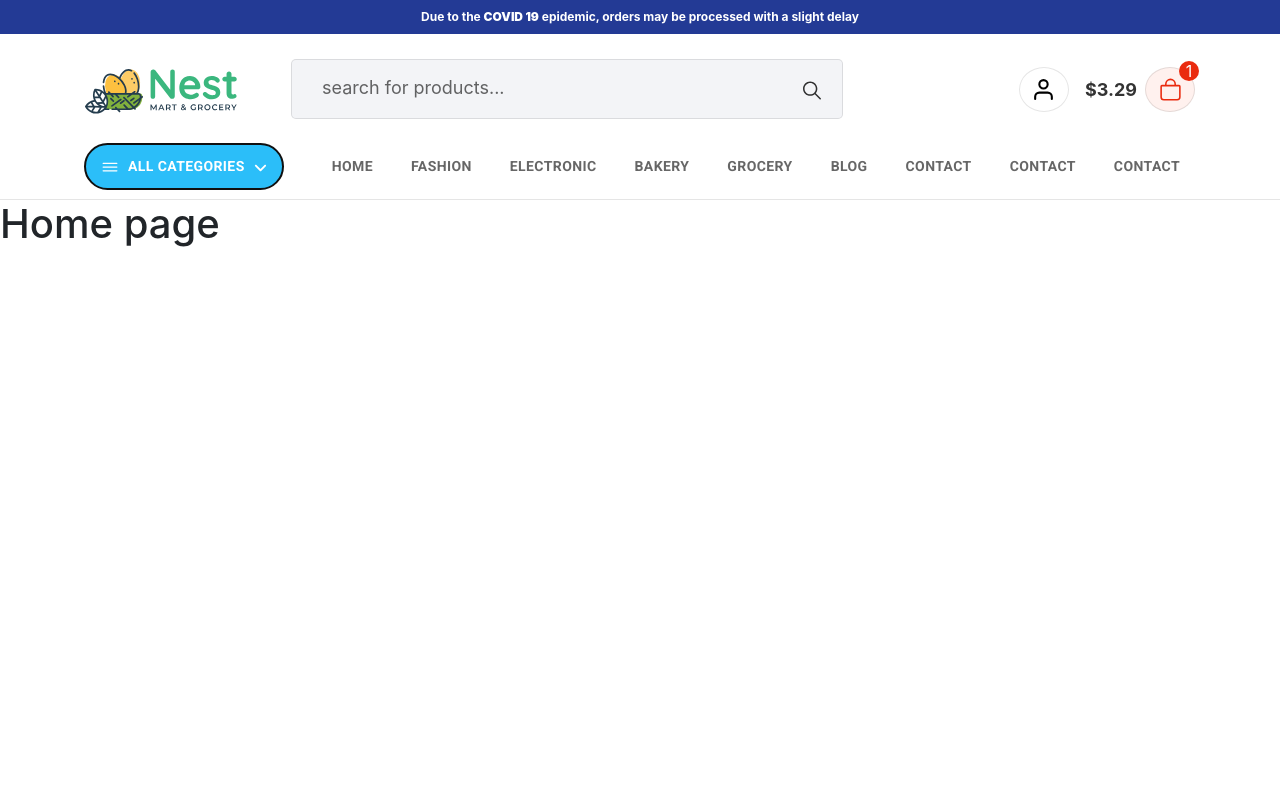
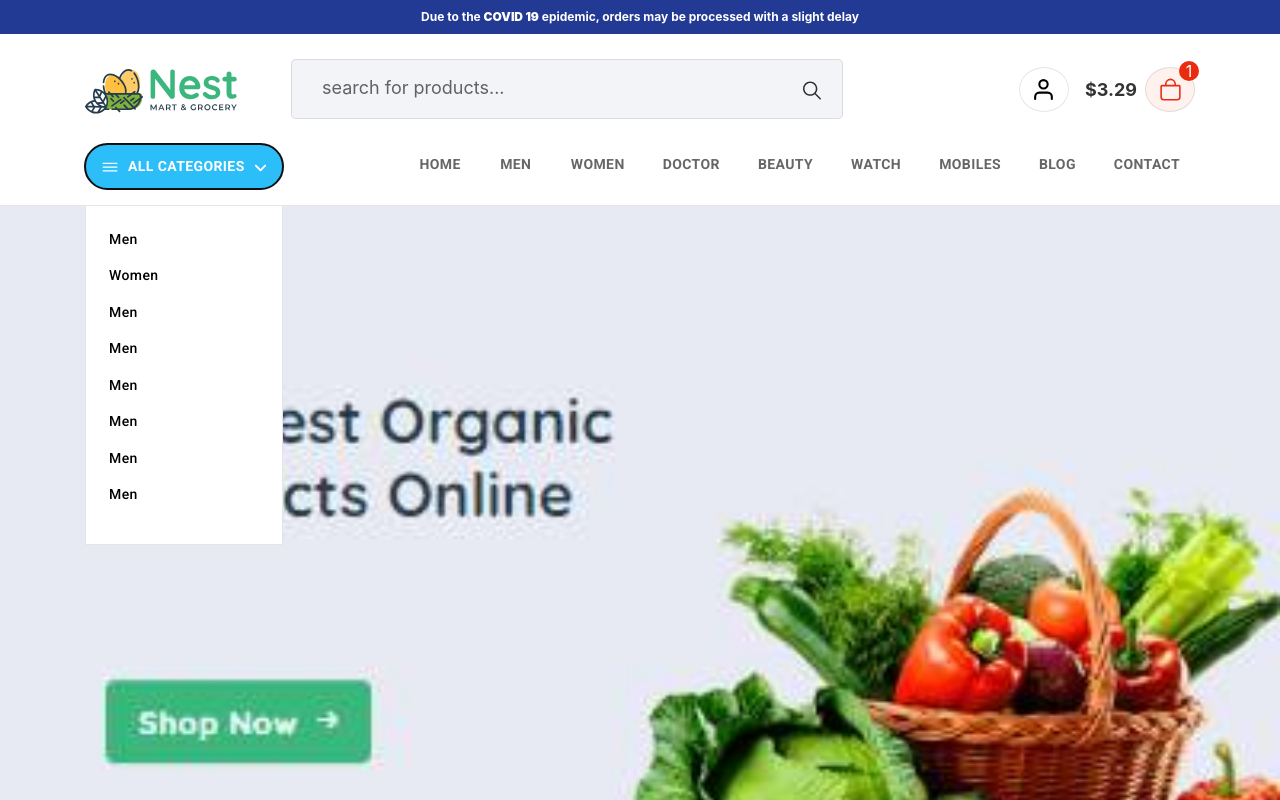
Before and after one commit to mdgausulislam/full-stack-ecommerce-project-client, a React (Create React App) app: page / in a window 1280 px wide. Both pictures are taken after a click on the button "ALL CATEGORIES". Shown: the top 800 px of the page. Built offline with nearby package versions, Linux system fonts and the light colour scheme; no server answers; a web font is replaced by a local one.

Commit message:
banner section update

```diff
--- a/package.json
+++ b/package.json
@@ -17,6 +17,7 @@
     "react-icons": "^5.2.1",
     "react-router-dom": "^6.23.1",
     "react-scripts": "5.0.1",
+    "react-slick": "^0.30.2",
     "styled-components": "^6.1.11",
     "web-vitals": "^2.1.4"
   },
--- a/public/index.html
+++ b/public/index.html
@@ -8,6 +8,8 @@
   <meta name="theme-color" content="#000000" />
   <meta name="description" content="Web site created using create-react-app" />
   <!-- <link rel="apple-touch-icon" href="" /> -->
+  <link href="https://stackpath.bootstrapcdn.com/font-awesome/4.7.0/css/font-awesome.min.css" rel="stylesheet"
+    type="text/css" />
   <!--
       manifest.json provides metadata used when your web app is installed on a
       user's mobile device or desktop. See https://developers.google.com/web/fundamentals/web-app-manifest/
--- a/src/App.css
+++ b/src/App.css
@@ -1,4 +1,6 @@
 @import url('https://fonts.googleapis.com/css2?family=Italiana&family=Lato:wght@100;300;400;700;900&family=Roboto:wght@100;300;400;500;700;900&display=swap');
+@import url('https://cdnjs.cloudflare.com/ajax/libs/slick-carousel/1.8.1/slick.min.css');
+@import url('https://cdnjs.cloudflare.com/ajax/libs/slick-carousel/1.8.1/slick-theme.min.css');
 
 * {
   margin: 0px;
@@ -48,7 +50,6 @@ body {
 
 .headerWrapper {
   border-bottom: 1px solid rgba(0, 0, 0, 0.1);
-  padding-bottom: 10px;
 }
 
 .headerWrapper .top-strip {
@@ -251,6 +252,48 @@ nav .navPart2 {
   flex: 0 0 80%;
 }
 
+nav .navPart1 .catWrapper {
+  position: relative;
+}
+
+nav .navPart1 .catWrapper .sideBarNav {
+  width: 100%;
+  height: 0px;
+  opacity: 0;
+  background: #fff;
+  position: absolute;
+  top: 136%;
+  left: 0px;
+  border: 1px solid rgba(0, 0, 0, 0.1);
+  padding: 15px 0px;
+  transition: all 0.2s ease-in-out;
+  visibility: hidden;
+  z-index: 100;
+}
+
+nav .navPart1 .catWrapper .sideBarNav.open {
+  height: auto;
+  opacity: 1;
+  visibility: inherit;
+}
+
+nav .navPart1 .catWrapper .sideBarNav ul li {
+  width: 100%;
+  list-style: none;
+  padding: 0px 15px;
+}
+
+nav .navPart1 .catWrapper .sideBarNav ul li button {
+  color: #000;
+  width: 100%;
+  justify-content: flex-start;
+  text-transform: capitalize;
+}
+
+nav .navPart1 .catWrapper .sideBarNav ul li button:hover {
+  background: transparent;
+}
+
 nav .allCatTab {
   background: #2bbef9;
   padding: 10px 15px;
@@ -281,6 +324,10 @@ nav .navPart2 ul {
   margin-bottom: 0px;
 }
 
+nav .navPart2 ul li {
+  padding-bottom: 20px;
+}
+
 nav .navPart2 ul li a {
   text-decoration: none;
 }
@@ -306,3 +353,79 @@ nav .navPart2 ul li a:hover {
   background: #f0faff;
   color: #2bbef9;
 }
+
+nav .navPart2 ul li {
+  position: relative;
+}
+
+nav .navPart2 ul li .subMenu {
+  position: absolute;
+  top: 150%;
+  left: 0px;
+  min-width: 200px;
+  background: #fff;
+  opacity: 0;
+  visibility: hidden;
+  transition: all 0.2s ease-in-out;
+  z-index: 100;
+}
+
+nav .navPart2 ul li .subMenu a {
+  display: block;
+  width: 100%;
+}
+
+nav .navPart2 ul li .subMenu a button {
+  width: 100%;
+  justify-content: flex-start;
+  border-radius: 0px;
+  text-transform: capitalize;
+  font-weight: 600;
+}
+
+nav .navPart2 ul li .subMenu a button:hover {
+  background: #f1f1f1;
+}
+
+nav .navPart2 ul li:hover .subMenu {
+  opacity: 1;
+  visibility: inherit;
+  top: 100%;
+}
+
+.homeBannerSection {
+  position: relative;
+  overflow: hidden;
+}
+
+.homeBannerSection .slick-arrow {
+  position: absolute;
+  top: 45%;
+  z-index: 100;
+  display: flex;
+  align-items: center;
+  justify-content: center;
+  width: 40px;
+  height: 40px;
+  background: #000;
+  border-radius: 100%;
+  font-family: FontAwesome !important;
+}
+
+.homeBannerSection .slick-arrow.slick-next {
+  right: 25px;
+}
+
+.homeBannerSection .slick-arrow.slick-prev {
+  left: 25px;
+}
+
+.homeBannerSection .slick-arrow.slick-next::before {
+  font-family: FontAwesome !important;
+  color: #fff;
+}
+
+.homeBannerSection .slick-arrow.slick-prev::before {
+  font-family: FontAwesome !important;
+  color: #fff;
+}
--- a/src/Components/Header/Navigation/Navigation.jsx
+++ b/src/Components/Header/Navigation/Navigation.jsx
@@ -1,31 +1,75 @@
 import { Button } from '@mui/material';
-import React from 'react';
+import React, { useState } from 'react';
 import { IoIosMenu } from "react-icons/io";
 import { FaAngleDown } from "react-icons/fa6";
 import { Link } from 'react-router-dom';
 
 const Navigation = () => {
+
+    const [isOpenSidebarVal, setisOpenSidebarNav] = useState(true);
     return (
         <nav>
             <div className="container">
                 <div className="row">
                     <div className="col-sm-2 navPart1">
-                        <Button className='allCatTab align-items-center'>
-                            <span className='icon1 mr-2'><IoIosMenu /></span>
-                            <span className='text'>ALL CATEGORIES</span>
-                            <span className='icon2 ml-2'><FaAngleDown /></span>
-                        </Button>
+                        <div className="catWrapper">
+                            <Button className='allCatTab align-items-center' onClick={() => setisOpenSidebarNav(!isOpenSidebarVal)}>
+                                <span className='icon1 mr-2'><IoIosMenu /></span>
+                                <span className='text'>ALL CATEGORIES</span>
+                                <span className='icon2 ml-2'><FaAngleDown /></span>
+                            </Button>
+                            <div className={`sideBarNav ${!isOpenSidebarVal === true ? "open" : ""}`}>
+                                <ul>
+                                    <li><Link to={"/"}><Button>Men</Button></Link></li>
+                                    <li><Link to={"/"}><Button>Women</Button></Link></li>
+                                    <li><Link to={"/"}><Button>Men</Button></Link></li>
+                                    <li><Link to={"/"}><Button>Men</Button></Link></li>
+                                    <li><Link to={"/"}><Button>Men</Button></Link></li>
+                                    <li><Link to={"/"}><Button>Men</Button></Link></li>
+                                    <li><Link to={"/"}><Button>Men</Button></Link></li>
+                                    <li><Link to={"/"}><Button>Men</Button></Link></li>
+                                </ul>
+                                {/* <Link to={"/"}><Button>Clothes</Button></Link>
+                                <Link to={"/"}><Button>Shirt</Button></Link>
+                                <Link to={"/"}><Button>Jeans</Button></Link>
+                                <Link to={"/"}><Button>Clothes</Button></Link>
+                                <Link to={"/"}><Button>Shirt</Button></Link>
+                                <Link to={"/"}><Button>Jeans</Button></Link> */}
+                            </div>
+                        </div>
                     </div>
                     <div className="col-sm-10 d-flex align-items-center navPart2 ">
                         <ul className="list list-inline ml-auto">
                             <li className="list-inline-item"><Link to={"/"}><Button>Home</Button></Link></li>
-                            <li className="list-inline-item"><Link to={"/"}><Button>Fashion</Button></Link></li>
-                            <li className="list-inline-item"><Link to={"/"}><Button>Electronic</Button></Link></li>
-                            <li className="list-inline-item"><Link to={"/"}><Button>Bakery</Button></Link></li>
-                            <li className="list-inline-item"><Link to={"/"}><Button>Grocery</Button></Link></li>
+                            <li className="list-inline-item">
+                                <Link to={"/"}><Button>Men</Button></Link>
+                                <div className="subMenu shadow">
+                                    <Link to={"/"}><Button>Clothes</Button></Link>
+                                    <Link to={"/"}><Button>Shirt</Button></Link>
+                                    <Link to={"/"}><Button>Jeans</Button></Link>
+                                </div>
+                            </li>
+                            <li className="list-inline-item"><Link to={"/"}><Button>Women</Button></Link>
+                                <div className="subMenu shadow">
+                                    <Link to={"/"}><Button>Clothes</Button></Link>
+                                    <Link to={"/"}><Button>Shirt</Button></Link>
+                                    <Link to={"/"}><Button>Jeans</Button></Link>
+                                </div></li>
+                            <li className="list-inline-item"><Link to={"/"}><Button>Doctor</Button></Link>
+                                <div className="subMenu shadow">
+                                    <Link to={"/"}><Button>Clothes</Button></Link>
+                                    <Link to={"/"}><Button>Shirt</Button></Link>
+                                    <Link to={"/"}><Button>Jeans</Button></Link>
+                                </div></li>
+                            <li className="list-inline-item"><Link to={"/"}><Button>Beauty</Button></Link>
+                                <div className="subMenu shadow">
+                                    <Link to={"/"}><Button>Clothes</Button></Link>
+                                    <Link to={"/"}><Button>Shirt</Button></Link>
+                                    <Link to={"/"}><Button>Jeans</Button></Link>
+                                </div></li>
+                            <li className="list-inline-item"><Link to={"/"}><Button>Watch</Button></Link></li>
+                            <li className="list-inline-item"><Link to={"/"}><Button>Mobiles</Button></Link></li>
                             <li className="list-inline-item"><Link to={"/"}><Button>Blog</Button></Link></li>
-                            <li className="list-inline-item"><Link to={"/"}><Button>Contact</Button></Link></li>
-                            <li className="list-inline-item"><Link to={"/"}><Button>Contact</Button></Link></li>
                             <li className="list-inline-item"><Link to={"/"}><Button>Contact</Button></Link></li>
                         </ul>
                     </div>
--- /dev/null
+++ b/src/Components/HomeBanner/HomeBanner.jsx
@@ -0,0 +1,39 @@
+import React from 'react';
+import Slider from "react-slick";
+import banner1 from '../../assets/images/banner1.jpg'
+import banner2 from '../../assets/images/banner2.jpg'
+import banner3 from '../../assets/images/banner3.jpg'
+import banner4 from '../../assets/images/banner4.jpg'
+
+const HomeBanner = () => {
+    var settings = {
+        dots: false,
+        infinite: true,
+        speed: 500,
+        slidesToShow: 1,
+        slidesToScroll: 1,
+        arrows: true,
+        autoplay: true
+    };
+    return (
+        <div className='homeBannerSection'>
+            <Slider {...settings}>
+                <div className='item'>
+                    <img src={banner1} alt="" className='w-100' />
+                </div>
+                <div className='item'>
+                    <img src={banner2} alt="" className='w-100' />
+                </div>
+                <div className='item'>
+                    <img src={banner3} alt="" className='w-100' />
+                </div>
+                <div className='item'>
+                    <img src={banner4} alt="" className='w-100' />
+                </div>
+            </Slider>
+
+        </div>
+    );
+};
+
+export default HomeBanner;
--- a/src/Pages/Home/Home.jsx
+++ b/src/Pages/Home/Home.jsx
@@ -1,9 +1,10 @@
 import React from 'react';
+import HomeBanner from '../../Components/HomeBanner/HomeBanner';
 
 const Home = () => {
     return (
         <div>
-            <h1>Home page</h1>
+            <HomeBanner />
         </div>
     );
 };
```
Also changed, not shown: 1 other file (tests, documents, lock files or other folders).
